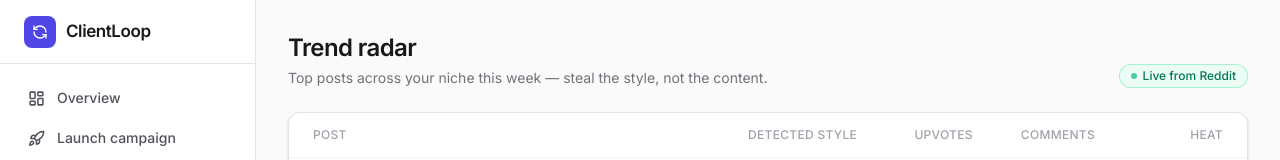
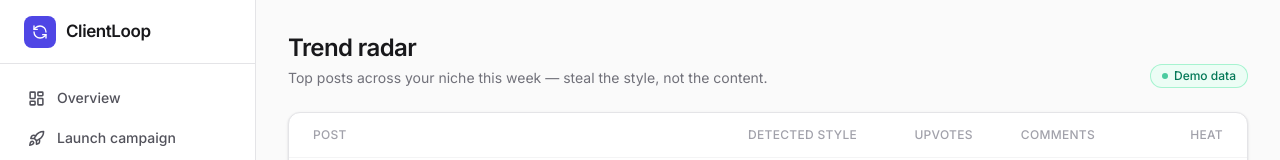
Before and after one commit to kujuaprojects/clientloop, a Next.js app: page /dashboard/radar in a window 1280 px wide. Shown: the top 160 px of the page. Built offline with nearby package versions, Linux system fonts and the light colour scheme.

Commit message:
Show demo status on Trend Radar

```diff
--- a/src/app/dashboard/radar/page.tsx
+++ b/src/app/dashboard/radar/page.tsx
@@ -1,6 +1,6 @@
 import Link from "next/link";
 import { ExternalLink } from "lucide-react";
-import { getTrendingPosts } from "@/lib/reddit";
+import { getTrendingPosts, redditConfigured } from "@/lib/reddit";
 import { fmt } from "@/lib/utils";
 
 export const dynamic = "force-dynamic";
@@ -15,6 +15,7 @@ const STYLE_BADGE: Record<string, string> = {
 
 export default async function RadarPage() {
   const posts = await getTrendingPosts();
+  const isLive = redditConfigured();
 
   return (
     <div className="space-y-6">
@@ -27,7 +28,7 @@ export default async function RadarPage() {
         </div>
         <span className="inline-flex items-center gap-1.5 rounded-full bg-emerald-50 px-3 py-1 text-xs font-medium text-emerald-700 ring-1 ring-inset ring-emerald-200">
           <span className="h-1.5 w-1.5 animate-pulse rounded-full bg-emerald-500" />
-          Live from Reddit
+          {isLive ? "Live from Reddit" : "Demo data"}
         </span>
       </div>
 
```
